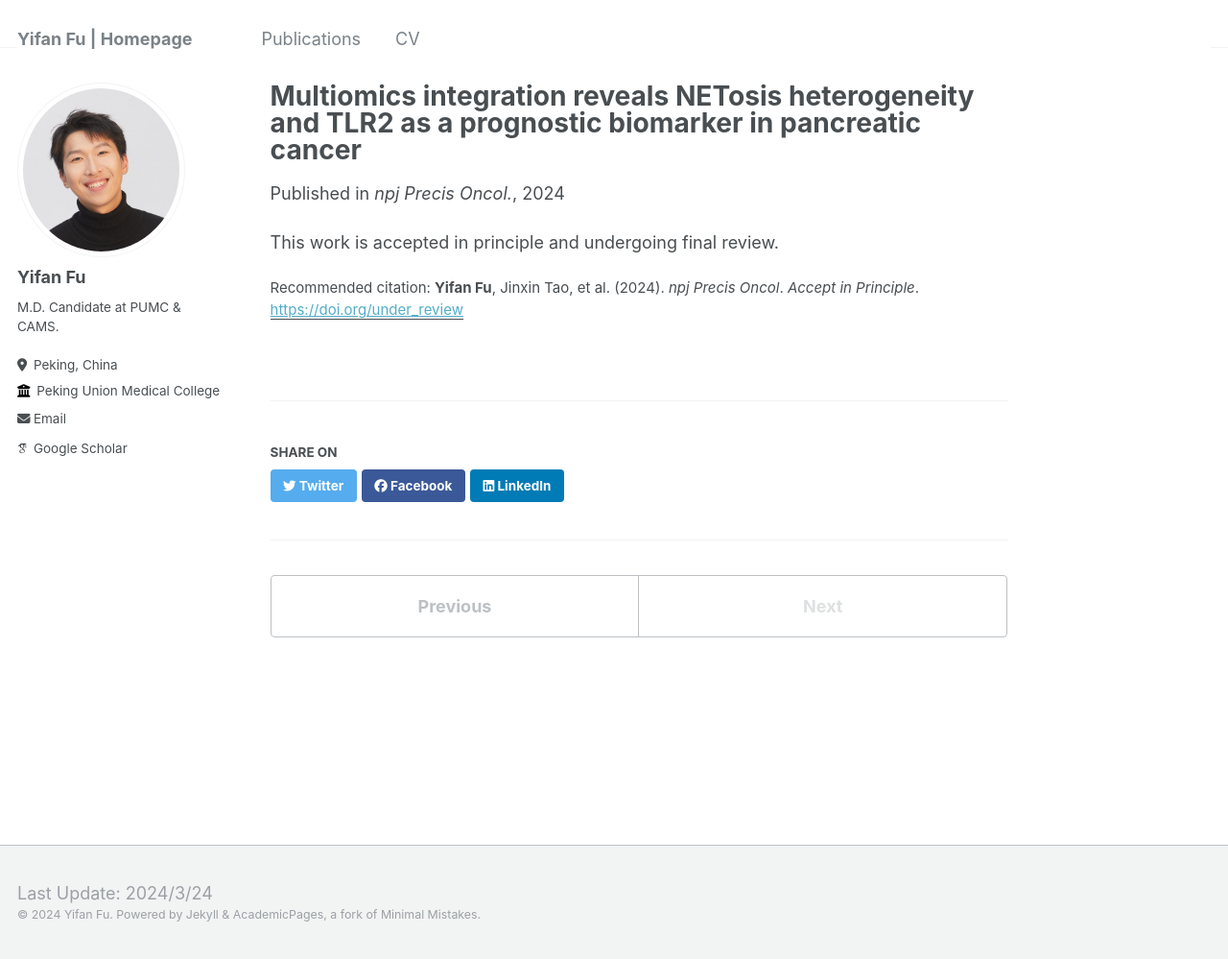
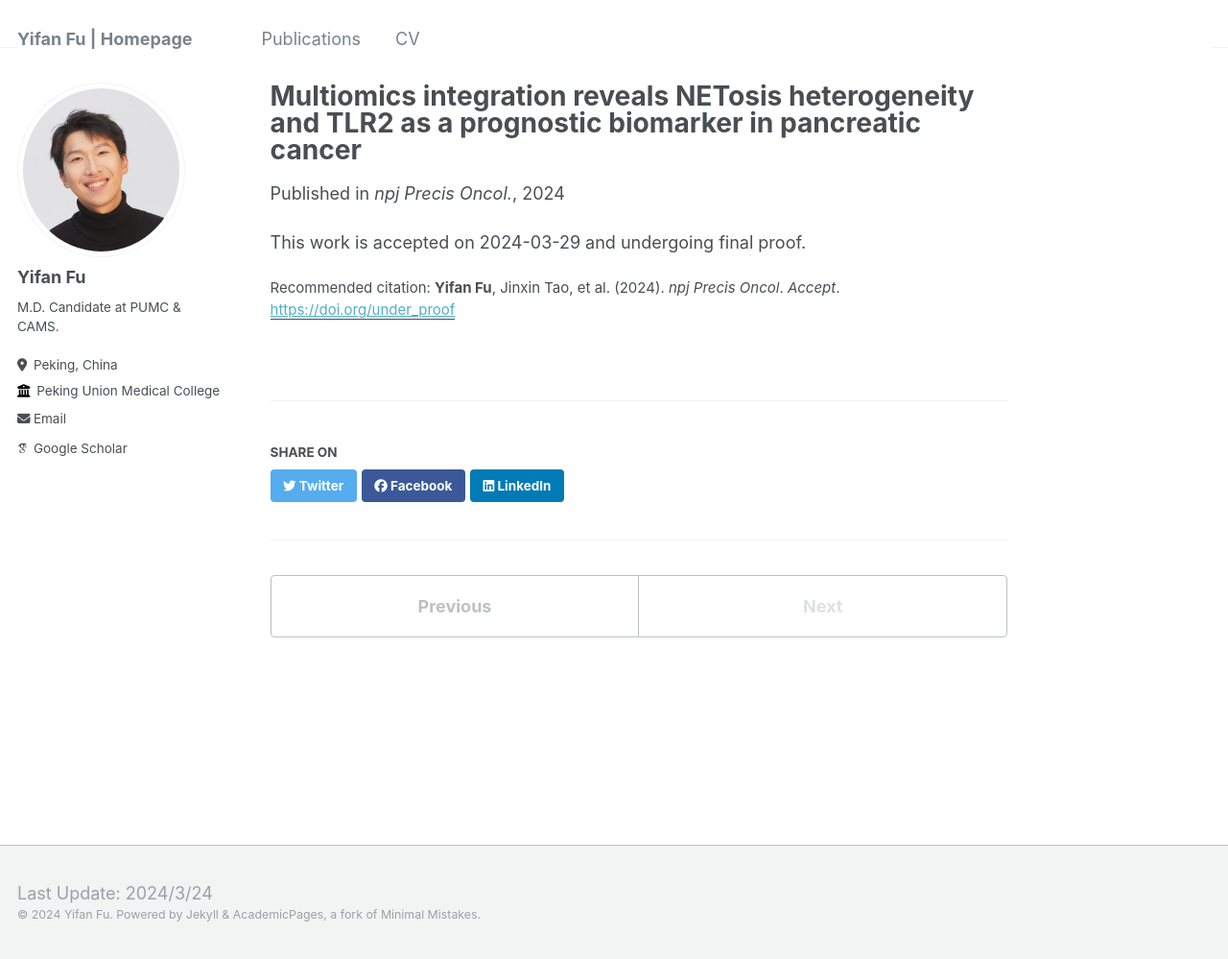
Before and after one commit to yifanfu01/yifanfu01.github.io, a Jekyll site: the page built from _publications/2024NPO.md, in a window 1280 px wide and 999 px high. Shown: the whole window at 96% size. Built offline with Jekyll 4.4.1, drawn with Linux system fonts in a browser that asks for light colours; some web fonts are replaced.

Commit message:
Update 2024NPO.md

```diff
--- a/_publications/2024NPO.md
+++ b/_publications/2024NPO.md
@@ -3,10 +3,10 @@ title: "Multiomics integration reveals NETosis heterogeneity and TLR2 as a progn
 collection: publications
 permalink: /publication/npo2024
 excerpt: 'This paper utilized multiomics data revealing the heterogeneity of NETosis, and identified TLR2 as a promising biomarker in PDAC'
-date: 2024-03-08
+date: 2024-03-29
 venue: 'npj Precis Oncol.'
-paperurl: 'https://doi.org/under_review'
-citation: '<b>Yifan Fu</b>, Jinxin Tao, et al. (2024). <i>npj Precis Oncol</i>. <i>Accept in Principle</i>.'
+paperurl: 'https://doi.org/under_proof'
+citation: '<b>Yifan Fu</b>, Jinxin Tao, et al. (2024). <i>npj Precis Oncol</i>. <i>Accept</i>.'
 ---
 
-This work is accepted in principle and undergoing final review.
+This work is accepted on 2024-03-29 and undergoing final proof.
```
